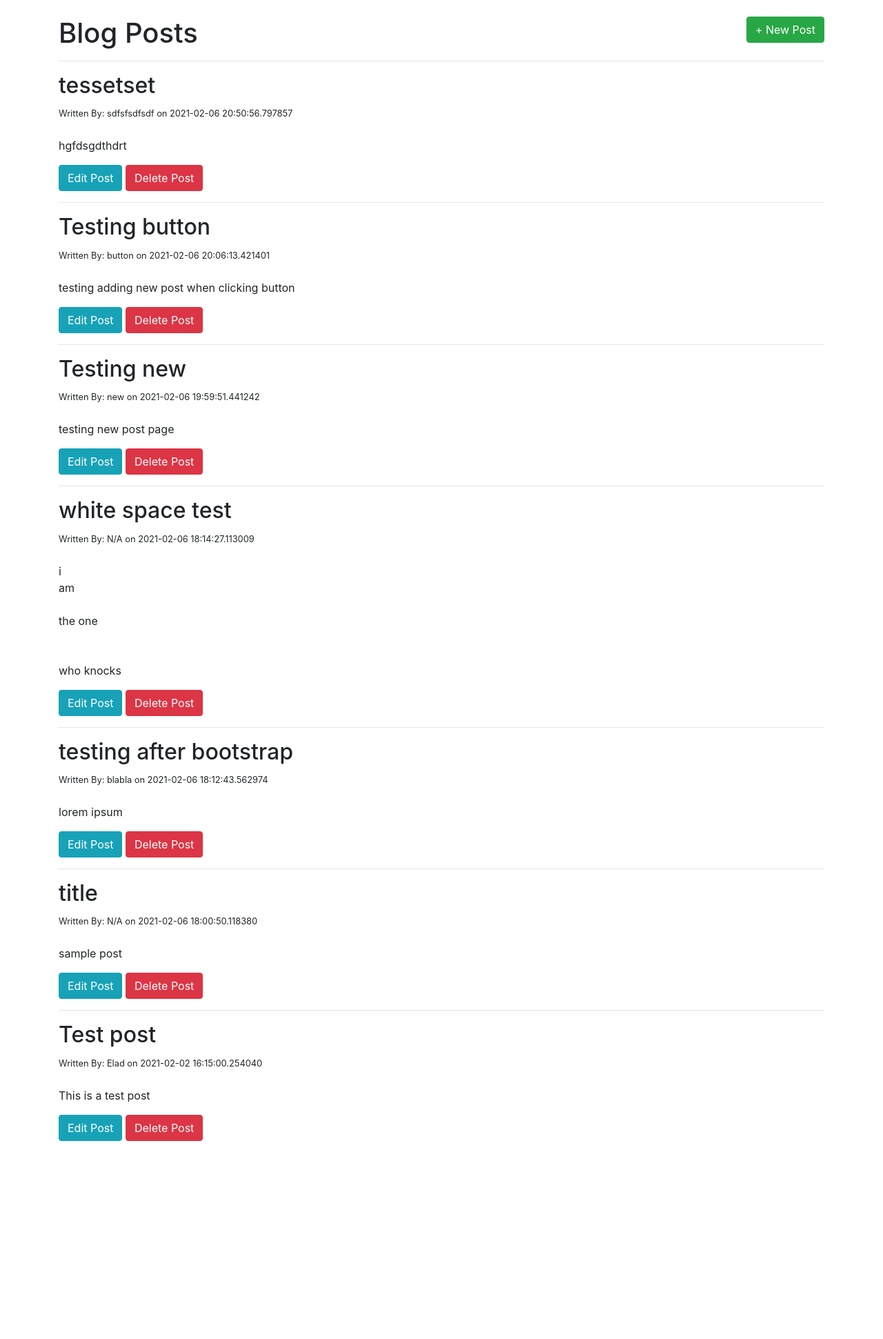
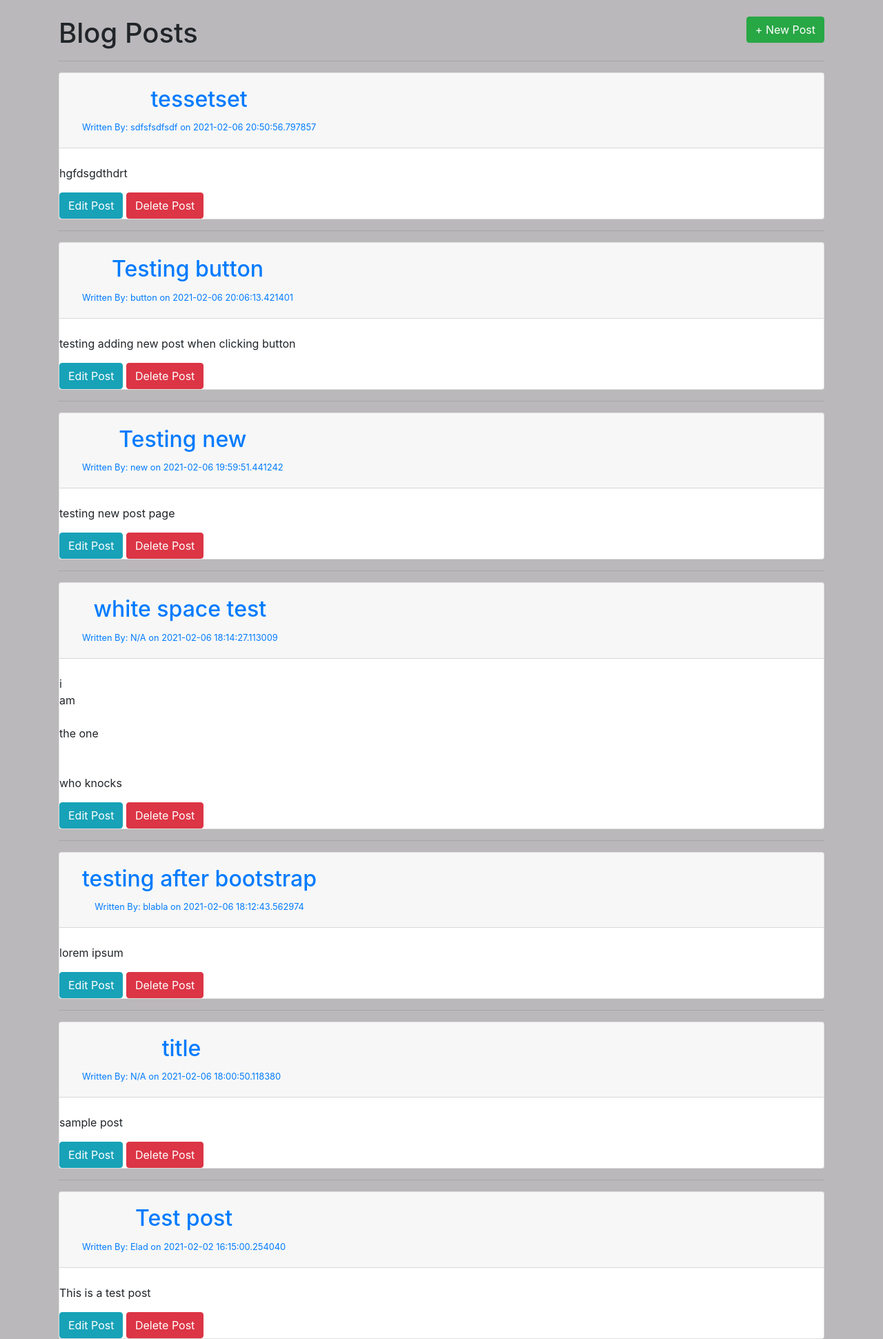
Before and after one commit to EladMotzny/Flask-Blog, a Flask app: page /posts in a window 1280 px wide. Shown: the part 56-1997 px from the top of the page at 69% size. Before the commit the page ends 1710 px from the top, so only its background shows below. Run offline with Flask 2, Linux system fonts and the light colour scheme; data comes from the database, SQL or seed files in the repository; both versions use the stored data as it was after the commit; some libraries are stand-ins or nearby versions.

Commit message:
Added collapse effect to the posts

```diff
--- a/static/css/main.css
+++ b/static/css/main.css
@@ -2,6 +2,8 @@ body {
     font-family: Helvetica;
 }
 
+
+
 h1{
     color:blue;
 }
--- a/templates/base.html
+++ b/templates/base.html
@@ -9,7 +9,7 @@
     {% block head %} {% endblock %}
 </head>
 
-<body>
+<body style="background-color: #bab8ba;">
     <nav class="navbar navbar-dark bg-dark">
         <a class="navbar-brand" href="/">Flask Blog</a>
         <button class="navbar-toggler" type="button" data-toggle="collapse" data-target="#navbarsExample01"
--- a/templates/posts.html
+++ b/templates/posts.html
@@ -12,18 +12,28 @@
     <h1 style="display: inline;">Blog Posts</h1>
     <a style="display: inline;" class="btn btn-success float-right" href="/posts/new">+ New Post</a>
 </div>
+<div id="accordion">
     {% for post in posts %}
         <hr>
+        <div class="card">
+            <div class="card-header" id="heading{{post.id}}">
+                <button class="btn btn-link" data-toggle="collapse" data-target="#collapse{{post.id}}" aria-expanded="true" aria-controls="collapse{{post.id}}">
                     <h2>{{ post.title }}</h2><!-- double brackets for printing-->
                     {% if post.author %}
                         <small> Written By: {{ post.author }} on {{ post.date_posted }}</small>
                     {% else %}
                         <small> Written By: N/A on {{ post.date_posted }} </small>
                     {% endif %}
+                </button>
+            </div><!-- div card-header -->
         <br>
-        <br>
+        <!-- Collapsed Content -->
+            <div id="collapse{{post.id}}" class="collapse show" aria-labelledby="headingOne" data-parent="#accordion">
                 <p style="white-space: pre-wrap;">{{ post.content }}</p>
                 <a class="btn btn-info" href="/posts/edit/{{post.id}}">Edit Post</a>
                 <a class="btn btn-danger" href="/posts/delete/{{post.id}}">Delete Post</a>
+            </div><!-- collapse div-->
+        </div><!-- class card div -->
     {% endfor %}
+</div><!-- accodrion div -->
 {% endblock %}
```
Also changed, not shown: posts.db. Lines whose indentation alone changed are shown as unchanged.
